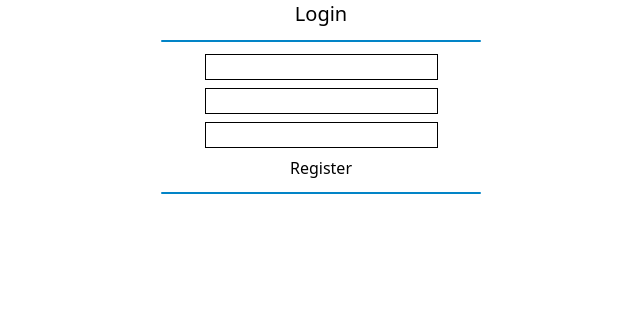
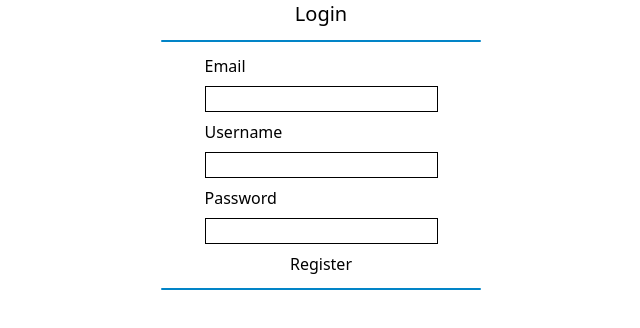
Before and after one commit to wizelineacademy/itesm-socioformador-feb-jun-2024-Umizoomi, a Next.js app in the folder saraia/: page /registerform in a window 1280 px wide. Shown: the top 328 px of the page, without its empty margins (319-959 px from the left). Built offline with nearby package versions, Linux system fonts and the light colour scheme; no server answers.

Commit message:
build y bloquear registros en blanco

```diff
--- a/saraia/app/(dynamic)/layout.tsx
+++ b/saraia/app/(dynamic)/layout.tsx
@@ -1,6 +1,7 @@
 import { SessionProvider } from "next-auth/react";
 import { ReactNode } from "react";
 import {auth} from "@/lib/auth"
+export const dynamic = 'force-dynamic'
 
 export default async function Layout({children} : {children: ReactNode}){
     const session = await auth();
--- a/saraia/app/(dynamic)/protected/page.tsx
+++ b/saraia/app/(dynamic)/protected/page.tsx
@@ -1,10 +1,18 @@
 import {auth} from "@/lib/auth";
 import { redirect } from "next/navigation";
 
+export const dynamic = 'force-dynamic'
+
+
 export default async function Page() {
     const session = await auth();
+
     if(!session) {
         redirect("/signin-auto")
     }
+
+    else{
     return <div>{session.user.name}</div>
+    }
+
 }
--- a/saraia/app/(dynamic)/signin-auto/page.tsx
+++ b/saraia/app/(dynamic)/signin-auto/page.tsx
@@ -1,4 +1,6 @@
 import SignInBtnAuto from "@/components/signin-btn-auto"
+
+export const dynamic = 'force-dynamic'
 
 export default function Page(){
     return (
--- a/saraia/app/(dynamic)/signin-custom/page.tsx
+++ b/saraia/app/(dynamic)/signin-custom/page.tsx
@@ -1,6 +1,8 @@
 import SignOutBtnCustom from "@/components/signout-btn-custom";
 import SignInBtnCustom from "@/components/signin-btn-custom";
 import {auth} from "@/lib/auth"
+
+export const dynamic = 'force-dynamic'
 
 export default async function Page(){
     const session = await auth();
--- a/saraia/app/api/protected/route.ts
+++ b/saraia/app/api/protected/route.ts
@@ -1,9 +1,23 @@
 import {auth} from "@/lib/auth";
+import { NextResponse } from "next/server";
+
+export const dynamic = 'force-dynamic'
+
 
 export async function GET(){
     const session = await auth();
+
+
+
     if(!session){
-        return Response.json({message: "unauthenticated"}, {status:401})
+        return NextResponse.json({message: "unauthenticated"}, {status:401})
+
     }
-    return Response.json({name: session?.user.name});
+
+    else{
+    return NextResponse.json({name: session?.user.name});
+
+    }
+
+
 }
--- a/saraia/app/registerform/form.tsx
+++ b/saraia/app/registerform/form.tsx
@@ -6,6 +6,25 @@
         const handleSubmit = async (e: FormEvent<HTMLFormElement>) => {
             e.preventDefault();
             const formData = new FormData(e.currentTarget);
+            const email = formData.get('email')
+            const password = formData.get('password')
+            const username = formData.get('username')
+
+            if(email == ""){
+              console.error("email no debe estar vacio")
+              return
+            }
+
+            if(password == ""){
+              console.error("password no debe estar vacio")
+              return
+            }
+
+            if(username == ""){
+              console.error("username no debe estar vacio")
+              return
+            }
+
             const response = await fetch(`/api/auth/register`, {
               method: 'POST',
               body: JSON.stringify({
@@ -24,9 +43,15 @@
             <div className=" bg-sky-600 w-1/4 h-0.5 rounded-sm"> </div>
             <form onSubmit={handleSubmit} className="flex flex-col gap-2 mx-auto max-w-md">
 
-              <input name="email" className="border border-black text-black" type="email"></input>
-              <input name="password" className="border border-black text-black" type="password"></input>
-              <input name="username" className="border border-black text-black"></input>
+              <h3>Email</h3>
+              <input name="email" className="border border-black text-black" type="email" required></input>
+
+              <h3>Username</h3>
+
+              <input name="username" className="border border-black text-black" required></input>
+
+              <h3>Password</h3>
+              <input name="password" className="border border-black text-black" type="password" required></input>
 
               <button type="submit">Register</button>
             </form>
--- a/saraia/lib/auth.ts
+++ b/saraia/lib/auth.ts
@@ -11,7 +11,7 @@ export const {
 
 } = NextAuth ({
 
-    adapter: DrizzleAdapter(db),
+    adapter: DrizzleAdapter(db) as Adapter,
     providers:[],
     callbacks: {
         async session({session}) {
--- a/saraia/package.json
+++ b/saraia/package.json
@@ -28,6 +28,7 @@
     "next-auth": "^4.24.5",
     "pg": "^8.11.5",
     "pnpm": "^9.0.5",
+    "radix-ui": "^1.0.1",
     "react": "^18",
     "react-dom": "^18",
     "react-hook-form": "^7.51.3",
```
Also changed, not shown: 1 other file (tests, documents, lock files or other folders).
